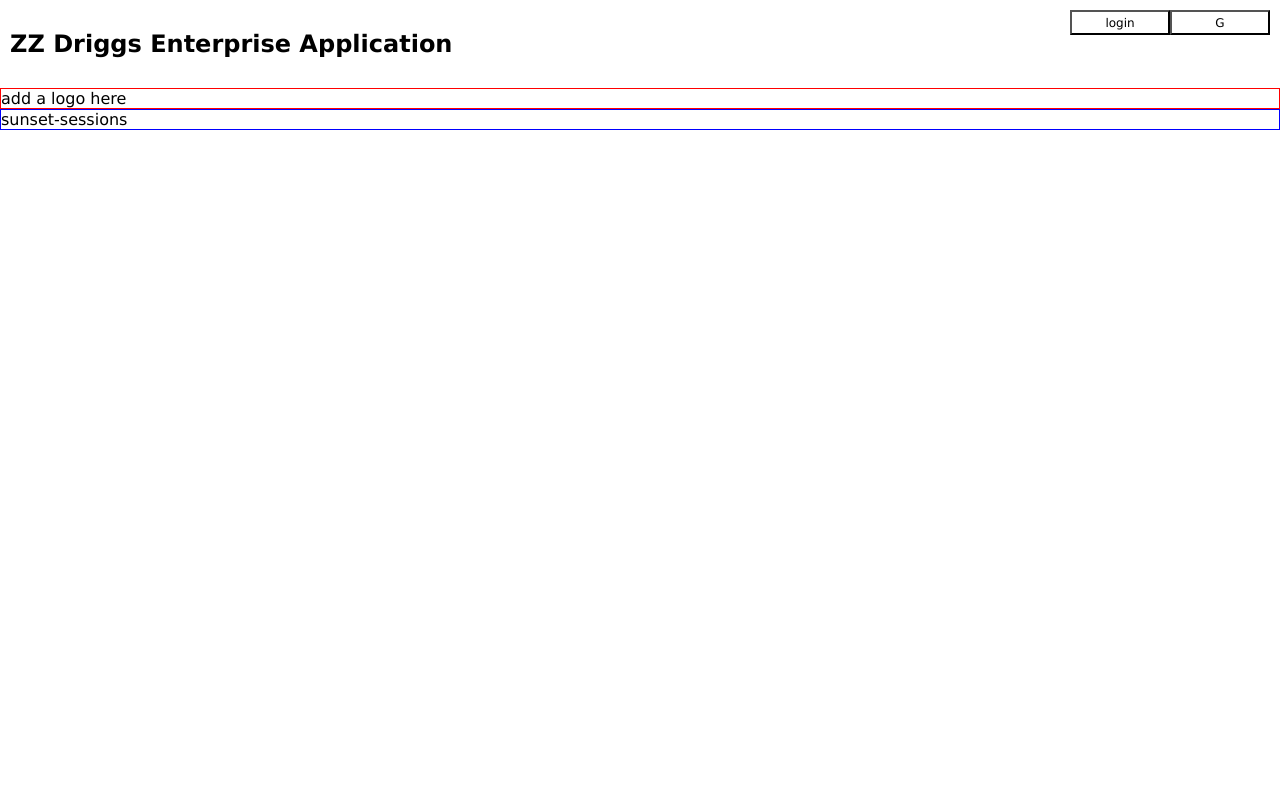
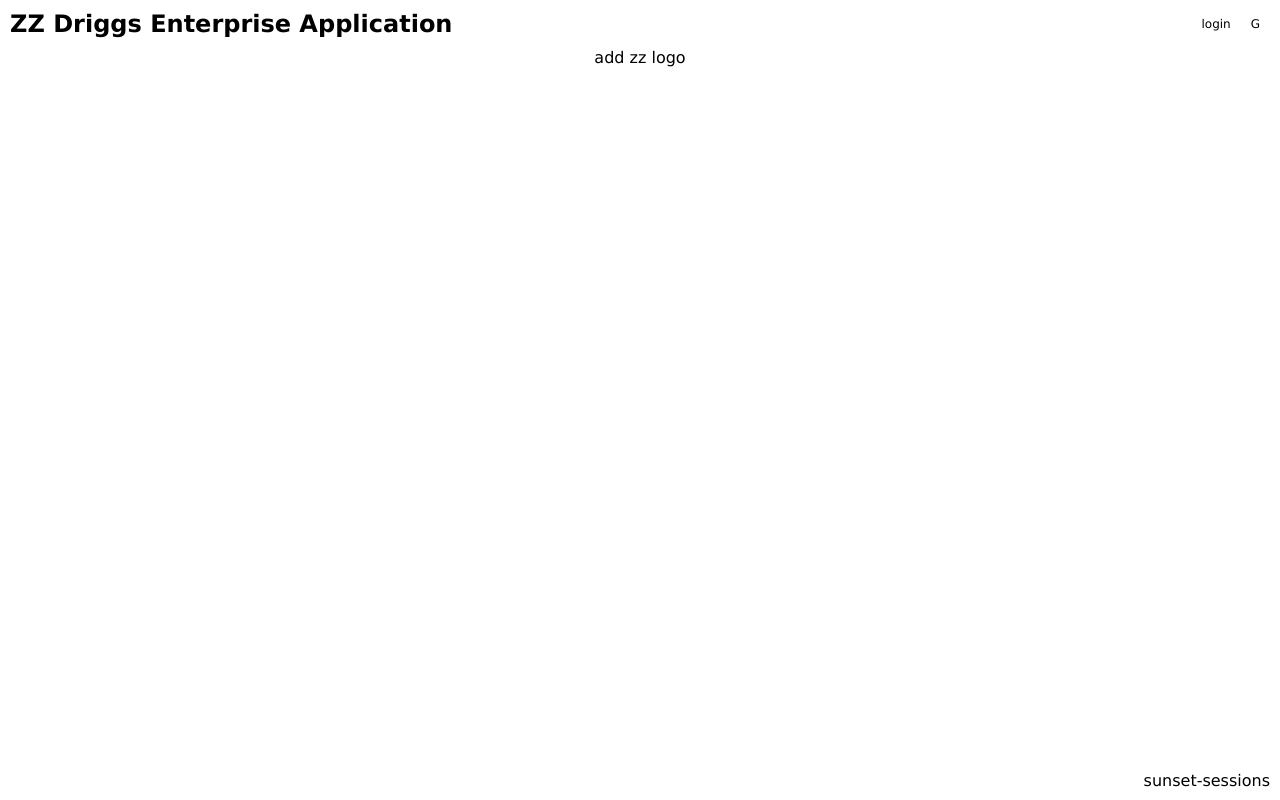
Before and after one commit to astaiglesia/enterprise-poc, a React (Create React App) app: page / in a window 1280 px wide. Built offline with nearby package versions, Linux system fonts and the light colour scheme.

Commit message:
add styling to login page

```diff
--- a/src/App.jsx
+++ b/src/App.jsx
@@ -18,7 +18,6 @@ import MainFooter from './components/MainFooter/MainFooter';
 import Content from './components/Content/Content'
 import Login from './features/Login/Login';
 
-
 const App = () => {
 
   return (
--- a/src/assets/styles.css
+++ b/src/assets/styles.css
@@ -9,3 +9,7 @@ html, body {
   height:100%;
   background-color: white;
 }
+
+#root {
+  height: 100%;
+}
--- a/src/features/Login/Login.jsx
+++ b/src/features/Login/Login.jsx
@@ -8,20 +8,35 @@ import styles from './Login.module.css';
 
 const LoginPage = () => {
 
+  const loginHandler = (e) => {
+    console.log('open login overlay');
+    // login should open login modal
+    // login modal should provide sign-in fields and create account link
+    // -- on user authentication redirect to dashboard
+    e.target.blur();
+  }
+
+  const ssoHandler = (e) => {
+    console.log('send to google');
+    e.target.blur();
+  }
+
   return (
     <div className={styles['login-page']} >
 
       <header className={styles['login-header']}>
         <h2>ZZ Driggs Enterprise Application</h2>
         <div className={styles['login-choices']}>
-          <button type="button">login</button>
-          <button type="button">G</button>
+          <button type="button" onClick={loginHandler}>login</button>
+          <button type="button" onClick={ssoHandler}>G</button>
         </div>
       </header>
 
-      <main>add a logo here</main>
+      <main>add zz logo</main>
 
-      <footer>sunset-sessions</footer>
+      <footer className={styles['login-footer']}>
+        <p>sunset-sessions</p>
+      </footer>
     </div>
   )
 }
--- a/src/features/Login/Login.module.css
+++ b/src/features/Login/Login.module.css
@@ -11,29 +11,47 @@
   display: flex;
   justify-content: space-between;
   margin: 10px;
+  /* border: thin solid green; */
 }
 
 .login-header h2 {
-  color: black
+  color: black;
+  /* border: thin solid grey; */
+  margin: 0;
+}
+
+.login-choices {
+  /* border: thin solid purple; */
+  display: flex;
+  align-items: center;
 }
 
 .login-header button {
   background-color: transparent;
-  width: 100px;
-  height: 25px;
+  padding: 0px 10px;
   font-size: 12px;
+  border: none;
 }
 
 .login-header button:hover, button:focus {
-  background-color: blue;
-  color: white
+  font-size: 14px;
+  color: red;
 }
+
 
 .login-page main {
   flex:3;
-  border: thin solid red;
+  text-align: center;
+  /* border: thin solid red; */
 }
 
-.login-page footer{
-  border: thin solid blue;
+.login-footer{
+  /* border: thin solid blue; */
+  display: flex;
+  justify-content: flex-end;
 }
+
+.login-footer p {
+  /* border: thin solid orange; */
+  margin: 10px;
+}
```
